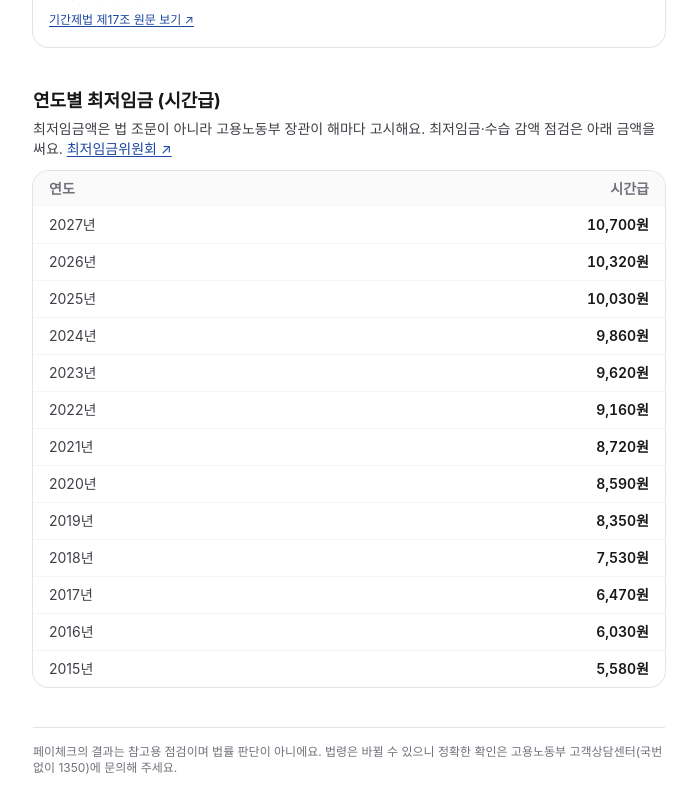
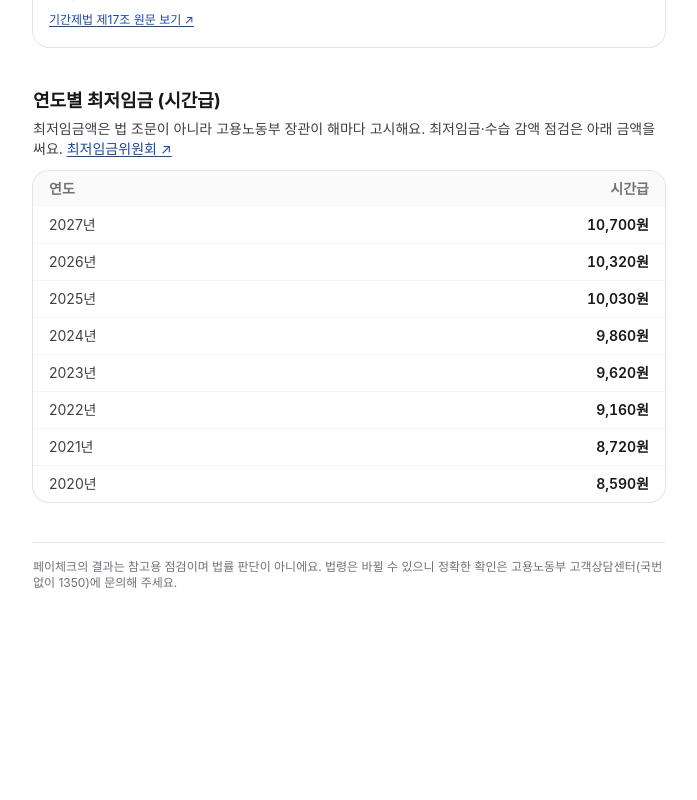
Before and after one commit to yemurf/paycheck, a Next.js app: page /legal in a window 1280 px wide. Shown: the part 2832-3632 px from the top of the page, without its empty margins (291-988 px from the left). After the commit the page ends 3447 px from the top, so only its background shows below. Built offline with nearby package versions, Linux system fonts and the light colour scheme; a web font is replaced by a local one.

Commit message:
법적 근거 페이지: 최저임금 표를 2020년부터 표시

```diff
--- a/app/legal/page.tsx
+++ b/app/legal/page.tsx
@@ -15,6 +15,7 @@ const RULE_IDS: RuleId[] = ["R1", "R2", "R3", "R4", "R5"];
 export default function LegalPage() {
   const minWages = Object.entries(MIN_WAGE_BY_YEAR)
     .map(([year, wage]) => ({ year: Number(year), wage }))
+    .filter((m) => m.year >= 2020) // 표는 2020년부터만 보여준다 (판정은 그 이전 연도 값도 쓴다)
     .sort((a, b) => b.year - a.year);
 
   return (
```
